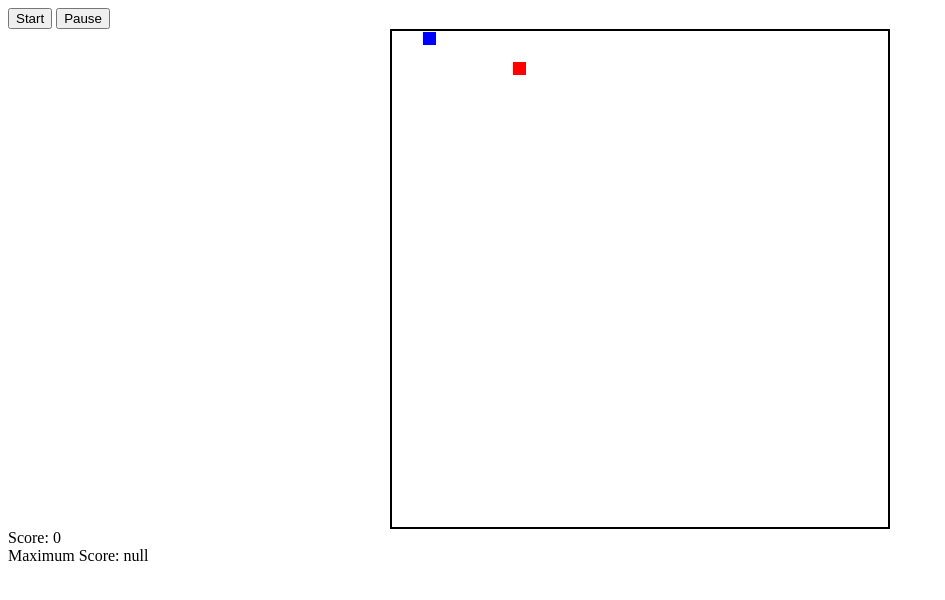
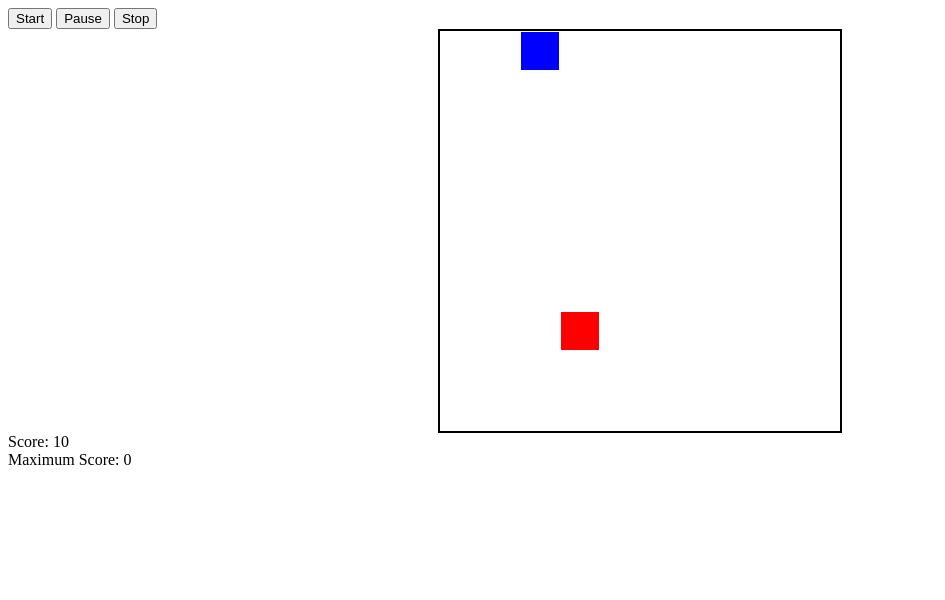
Before and after one commit to ma1ri/assignment_snake, a plain HTML site: page index.html in a window 1280 px wide. Both pictures are taken after a click on the button "Start". Shown: the whole page, without its empty margins (0-945 px from the left). Drawn offline with Linux system fonts and the light colour scheme.

Commit message:
collision with body, stop button and changes in decomposition

```diff
--- a/index.html
+++ b/index.html
@@ -12,12 +12,9 @@
 <body>
     <button class="start-button">Start</button>
     <button class="pause-button">Pause</button>
-
-    <div class="game-board">
-        <!-- <div class="square"></div> -->
-
-    </div>
-    <div id = "score">Score: 0</div>
+    <button class="stop-button">Stop</button>
+    <div class="game-board"></div>
+    <div id="score"></div>
     <div id="max-score"></div>
 
 </body>
@@ -25,11 +22,6 @@
 
 
 
-<script src="./javascript/index.js" type="module">
-
-
-
-
-</script>
+<script src="./javascript/index.js" type="module"></script>
 
 </html>
--- a/javascript/game.js
+++ b/javascript/game.js
@@ -1,31 +1,44 @@
 export class Game {
     constructor() {
         this.reset();
-        this._restart();
+        this.restart();
     }
 
-
-
-
-    reset(){
+    reset() {
         this.play = true;
     }
 
-    _restart() {
+    restart() {
         this.score = 0;
-        this.snake = [];
         const parent = document.getElementsByClassName("game-board")[0];
-        let firstSquare = this._createSquare(0, 0, "blue");
+        parent.innerText = "";
+        const firstSquare = this._createSquare(0, 0, "blue");
         parent.appendChild(firstSquare);
         this.snake = [firstSquare];
-
-        let maxScore = document.getElementById("max-score");
-        maxScore.innerText = `Maximum Score: ${localStorage.getItem("score")}`
+        //display maximum score
+        this._displayMaximumScore();
+        //display current score
+        this._displayCurrentScore();
         const size = firstSquare.offsetHeight;
         this.food = this._createFood(size);
         parent.appendChild(this.food);
     }
 
+    /**
+     * displays maximum score
+     */
+    _displayMaximumScore() {
+        const maxScore = document.getElementById("max-score");
+        maxScore.innerText = `Maximum Score: ${localStorage.getItem("score") ? localStorage.getItem("score") : 0}`
+    }
+
+    /**
+     * displays current score
+     */
+    _displayCurrentScore() {
+        const currentScore = document.getElementById("score");
+        currentScore.innerText = `Score: ${this.score}`;
+    }
 
     _createFood(size) {
         const coordinates = this._generateCoordinates(size);
@@ -37,7 +50,7 @@ export class Game {
 
     _generateCoordinates(size) {
         const board = document.getElementsByClassName("game-board")[0];
-        const boardSize = board.offsetHeight - 4;
+        const boardSize = board.offsetHeight;
         const num = (boardSize - size) / size;
         const xCoord = Math.floor((Math.random() * num)) * size;
         const yCoord = Math.floor((Math.random() * num)) * size;
@@ -61,33 +74,46 @@ export class Game {
         let height = head.offsetHeight;
         let y = head.offsetTop + height * dy;
         let x = head.offsetLeft + width * dx;
-        this._makeMove(x, y, tail, parent, width, height, dx, dy);
-        // console.log(x, y);
-
-
-
+        this._makeMove(x, y, tail, parent, width, height);
     }
 
 
-    _makeMove(x, y, square, parent, width, height, dx, dy) {
-        if (this._collideWall(x, y, width, height, parent) === true) {
+    _makeMove(x, y, tail, parent, width, height) {
+        if (this._collideWall(x, y, width, height, parent) === true || this._collideBody(x, y)) {
             this.play = false;
-            parent.innerText = "";
-            this._restart();
-            return false;
-        } else if (this._collideFood(x, y) === true) {
-            this.food.style.backgroundColor = "blue";
-            this.snake.unshift(this.food);
-            this.food = this._createFood(width);
-            parent.appendChild(this.food);
+            this._updateLocalStorage();
+            this.restart();
+        } else {
+            if (this._collideFood(x, y) === true) {
+                this._eatFood();
+                //add new food
+                this.food = this._createFood(width);
+                parent.appendChild(this.food);
+            }
+            this._moveTail(tail, parent, x, y);
+        }
+    }
 
-        }
-        parent.removeChild(square);
+    _moveTail(tail, parent, x, y) {
+        parent.removeChild(tail);
         const newSeg = this._createSquare(x, y, "blue");
         parent.appendChild(newSeg);
         this.snake.push(newSeg);
-        return true;
+    }
 
+    _eatFood() {
+        this.food.style.backgroundColor = "blue";
+        this.snake.unshift(this.food);
+    }
+
+
+    _collideBody(x, y) {
+        for (const square of this.snake) {
+            if (x === square.offsetLeft && y === square.offsetTop) {
+                return true;
+            }
+        }
+        return false;
     }
 
 
@@ -95,22 +121,25 @@ export class Game {
         const rightWall = parent.offsetWidth;
         const bottomWall = parent.offsetHeight;
         if (x < 0 || y < 0 || x + width > rightWall || y + height > bottomWall) {
-            let score = localStorage.getItem("score");
-            if(score == null){
-                localStorage.setItem("score", 0);
-            }else{
-                let score = JSON.parse(localStorage.getItem("score"));
-                if(parseInt(score) < this.score){
-                    localStorage.removeItem("score");
-                    localStorage.setItem("score", this.score);
-                }
-            }
             return true;
         }
+        return false;
+    }
 
-        return false;
 
+    _updateLocalStorage() {
+        let score = localStorage.getItem("score");
+        if (score == null) {
+            localStorage.setItem("score", this.score);
+        } else {
+            let score = JSON.parse(localStorage.getItem("score"));
+            if (parseInt(score) < this.score) {
+                localStorage.removeItem("score");
+                localStorage.setItem("score", this.score);
+            }
+        }
     }
+
 
     _collideFood(x, y) {
         const foodXCoord = this.food.offsetLeft;
--- a/javascript/index.js
+++ b/javascript/index.js
@@ -34,30 +34,44 @@ function getDirection(event) {
 document.addEventListener("keydown", (event) => { getDirection(event) });
 // *************************************************
 
+
+const sn = new Game();
 const startButton = document.getElementsByClassName("start-button")[0];
-const sn = new Game();
-
 const pauseButton = document.getElementsByClassName("pause-button")[0];
-
+const stopButton = document.getElementsByClassName("stop-button")[0];
 //saves setinterval timer
 let myvar;
 
-function buttonActionWrapper(){
+function buttonActionWrapper() {
+    console.log("clicked");
+    startButton.removeEventListener("click", buttonActionWrapper);
     sn.reset();
     startButtonAction();
 }
 
-function startButtonAction(){
-    myvar = setInterval( () => {
-        if(sn.play){
+function startButtonAction() {
+    myvar = setInterval(() => {
+        if (sn.play) {
             sn.move(result.dx, result.dy)
-        }else{
+        } else {
             result.dx = 1;
             result.dy = 0;
             clearInterval(myvar);
+            startButton.addEventListener("click", buttonActionWrapper, false);
         }
     }, 1000);
 }
-startButton.addEventListener("click",buttonActionWrapper,false );
 
-pauseButton.addEventListener("click", () => clearInterval(myvar));
+
+startButton.addEventListener("click", buttonActionWrapper, false);
+
+pauseButton.addEventListener("click", () => {
+    clearInterval(myvar);
+    startButton.addEventListener("click", buttonActionWrapper, false);
+});
+
+stopButton.addEventListener("click", () => {
+    clearInterval(myvar);
+    sn.restart();
+    startButton.addEventListener("click", buttonActionWrapper, false);
+});
--- a/style.css
+++ b/style.css
@@ -1,19 +1,18 @@
-* {
-    box-sizing: border-box;
-}
 
 .game-board {
     position: relative;
-    height: 500px;
-    width: 500px;
+    height: 400px;
+    width: 400px;
     margin: auto;
     border: 2px solid #000000;
 }
 
+
 .square {
+    box-sizing: border-box;
     position: absolute;
-    width: 3%;
-    height: 3%;
+    width: 10%;
+    height: 10%;
     border: 1px solid #ffffff;
 }
 
```
